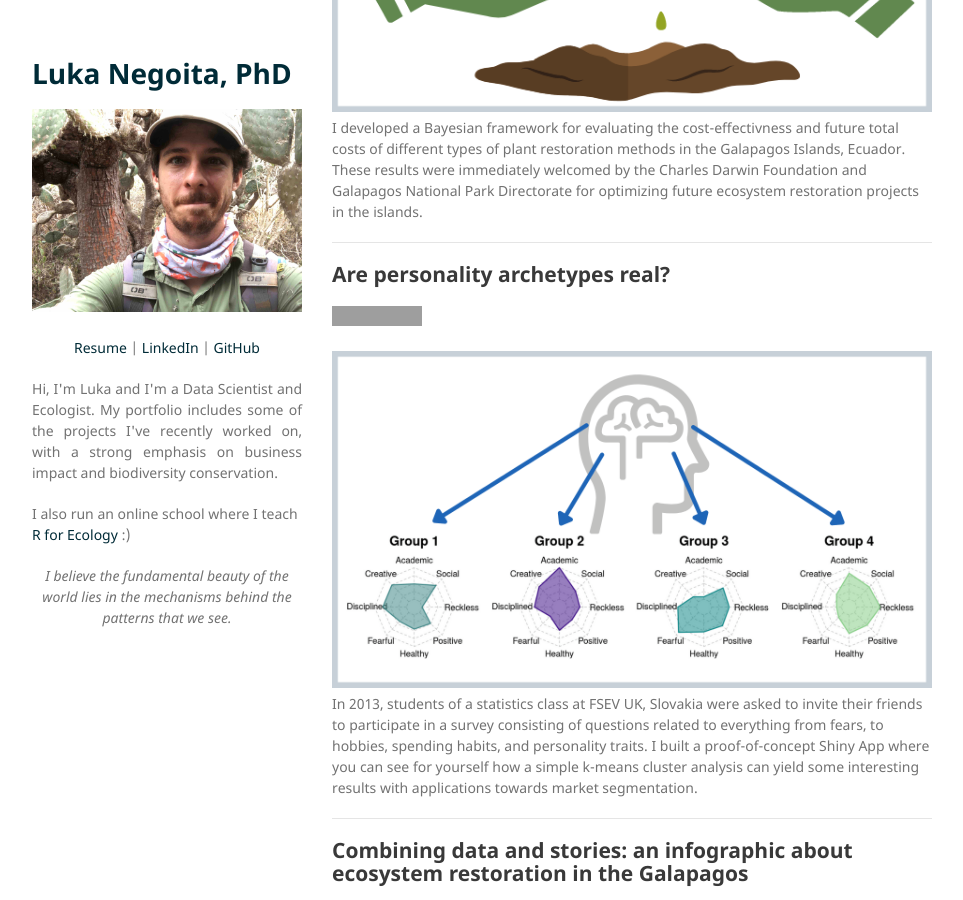
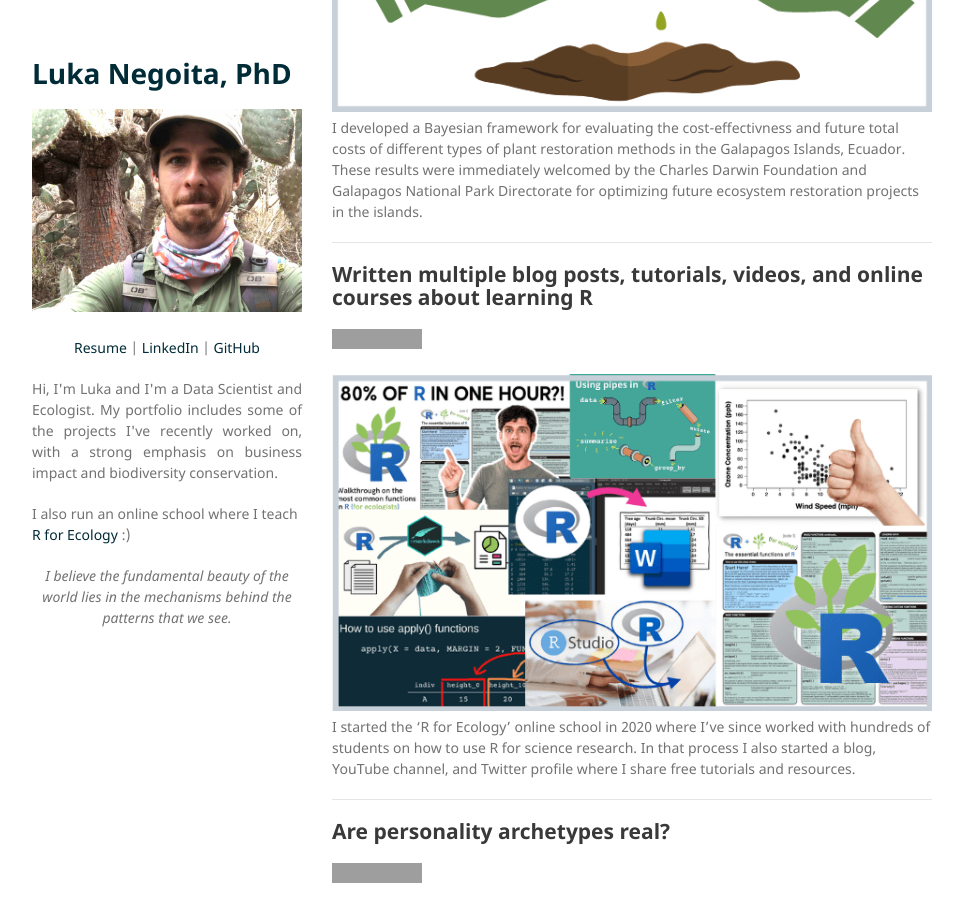
Before and after one commit to LukaNeg/LukaNeg.github.io, a Jekyll site: the page built from index.md, in a window 1280 px wide and 900 px high, scrolled down 1641 px. Shown: the whole window, without its empty margins (158-1121 px from the left). Built offline with Jekyll 4.4.1, drawn with Linux system fonts in a browser that asks for light colours; our own code applies the rules of GitHub Pages for plain Markdown files; some of the changed text lies outside the part shown; grey boxes are pictures that could not be loaded.

Commit message:
rearange posts

```diff
--- a/index.md
+++ b/index.md
@@ -36,6 +36,16 @@ Here's a tool I built with [Anna Calle](https://github.com/annagaby) (Charles Da
 
 <center><img src="/images/restor_costs_thumb.png"></center>
 I developed a Bayesian framework for evaluating the cost-effectivness and future total costs of different types of plant restoration methods in the Galapagos Islands, Ecuador. These results were immediately welcomed by the Charles Darwin Foundation and Galapagos National Park Directorate for optimizing future ecosystem restoration projects in the islands.
+
+---
+## Written multiple blog posts, tutorials, videos, and online courses about learning R
+
+<p>
+<a href="https://linktr.ee/rforecology" target="_blank"><img src = "https://img.shields.io/badge/Linktree-View%20Resources-6235b8?logo=linktree" alt = "View Resource links"></a>
+</p>
+
+<center><img src="/images/rforecology_thumb.png"></center>
+I started the 'R for Ecology' online school in 2020 where I've since worked with hundreds of students on how to use R for science research. In that process I also started a blog, YouTube channel, and Twitter profile where I share free tutorials and resources.
 
 ---
 ## Are personality archetypes real?
@@ -79,16 +89,6 @@ Here I used Bayesian regression, ordination, and model selection to see if islan
 By comparing the biodiversity and composition of two ecosystems we can better understand the factors that differentiate these ecosystems in the first place. In this publication, I compared the plants and soils of two islands in the Gulf of Maine using simple visualizations, tables, and multivariate ordination.
 
 ---
-## Written multiple blog posts, tutorials, videos, and online courses about learning R
-
-<p>
-<a href="https://linktr.ee/rforecology" target="_blank"><img src = "https://img.shields.io/badge/Linktree-View%20Resources-6235b8?logo=linktree" alt = "View Resource links"></a>
-</p>
-
-<center><img src="/images/rforecology_thumb.png"></center>
-I started the 'R for Ecology' online school in 2020 where I've since worked with hundreds of students on how to use R for science research. In that process I also started a blog, YouTube channel, and Twitter profile where I share free tutorials and resources.
-
----
 ## Can you use genetic algorithms to beat the stock market?
 
 <center><img src="/images/stock_thumb.png"></center>
```
